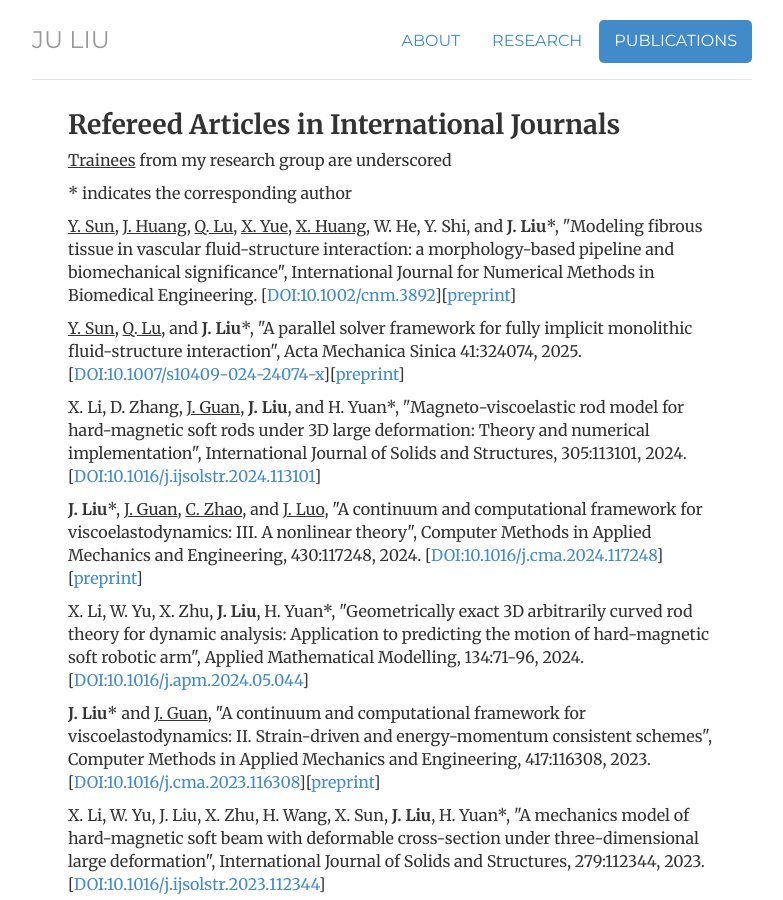
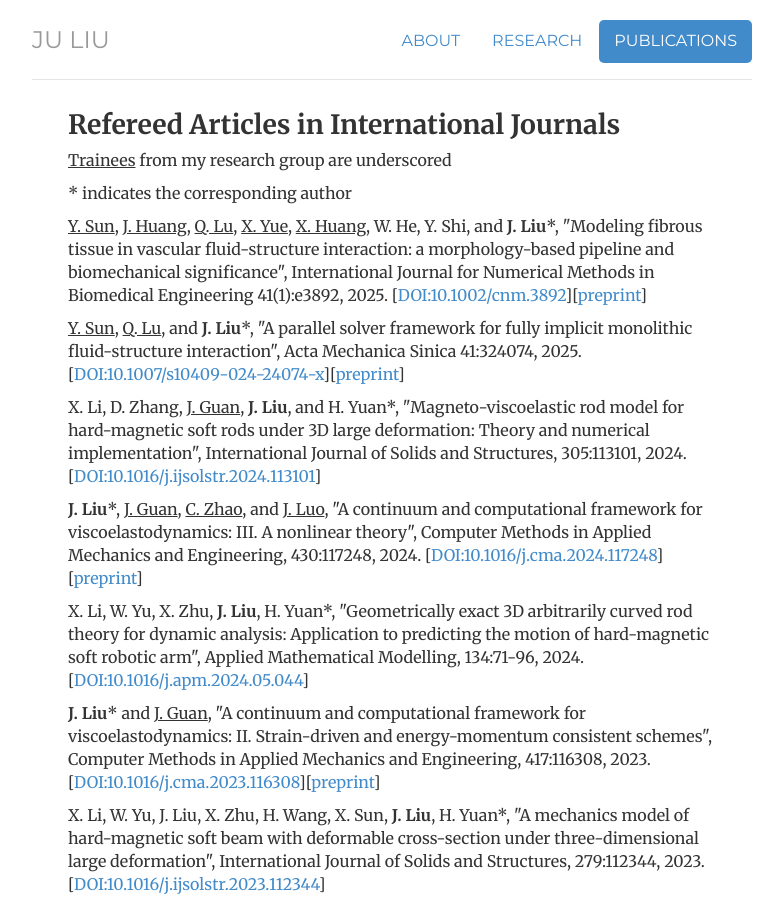
Before and after one commit to ju-liu/ju-liu.github.io, a Jekyll site: the page built from publications/index.html, in a window 1280 px wide and 900 px high. Shown: the whole window, without its empty margins (248-1031 px from the left). Built offline with Jekyll 4.4.1, drawn with Linux system fonts in a browser that asks for light colours; nearby versions of some CDN libraries; library files that are not in the unit come from our copies; comment, search, counter and statistics services are not loaded.

Commit message:
Update index.html

```diff
--- a/publications/index.html
+++ b/publications/index.html
@@ -15,7 +15,7 @@ description: Current Publications for Dr. Ju Liu
   <p>* indicates the corresponding author</p>
 
   <article>
-  <p><u>Y. Sun</u>, <u>J. Huang</u>, <u>Q. Lu</u>, <u>X. Yue</u>, <u>X. Huang</u>, W. He, Y. Shi, and <strong>J. Liu</strong>*, "Modeling fibrous tissue in vascular fluid-structure interaction: a morphology-based pipeline and biomechanical significance", International Journal for Numerical Methods in Biomedical Engineering. [<a href="https://doi.org/10.1002/cnm.3892">DOI:10.1002/cnm.3892</a>][<a href="https://arxiv.org/pdf/2406.07064.pdf">preprint</a>]</p>
+  <p><u>Y. Sun</u>, <u>J. Huang</u>, <u>Q. Lu</u>, <u>X. Yue</u>, <u>X. Huang</u>, W. He, Y. Shi, and <strong>J. Liu</strong>*, "Modeling fibrous tissue in vascular fluid-structure interaction: a morphology-based pipeline and biomechanical significance", International Journal for Numerical Methods in Biomedical Engineering 41(1):e3892, 2025. [<a href="https://doi.org/10.1002/cnm.3892">DOI:10.1002/cnm.3892</a>][<a href="https://arxiv.org/pdf/2406.07064.pdf">preprint</a>]</p>
   </article>
 
   <article>
```
